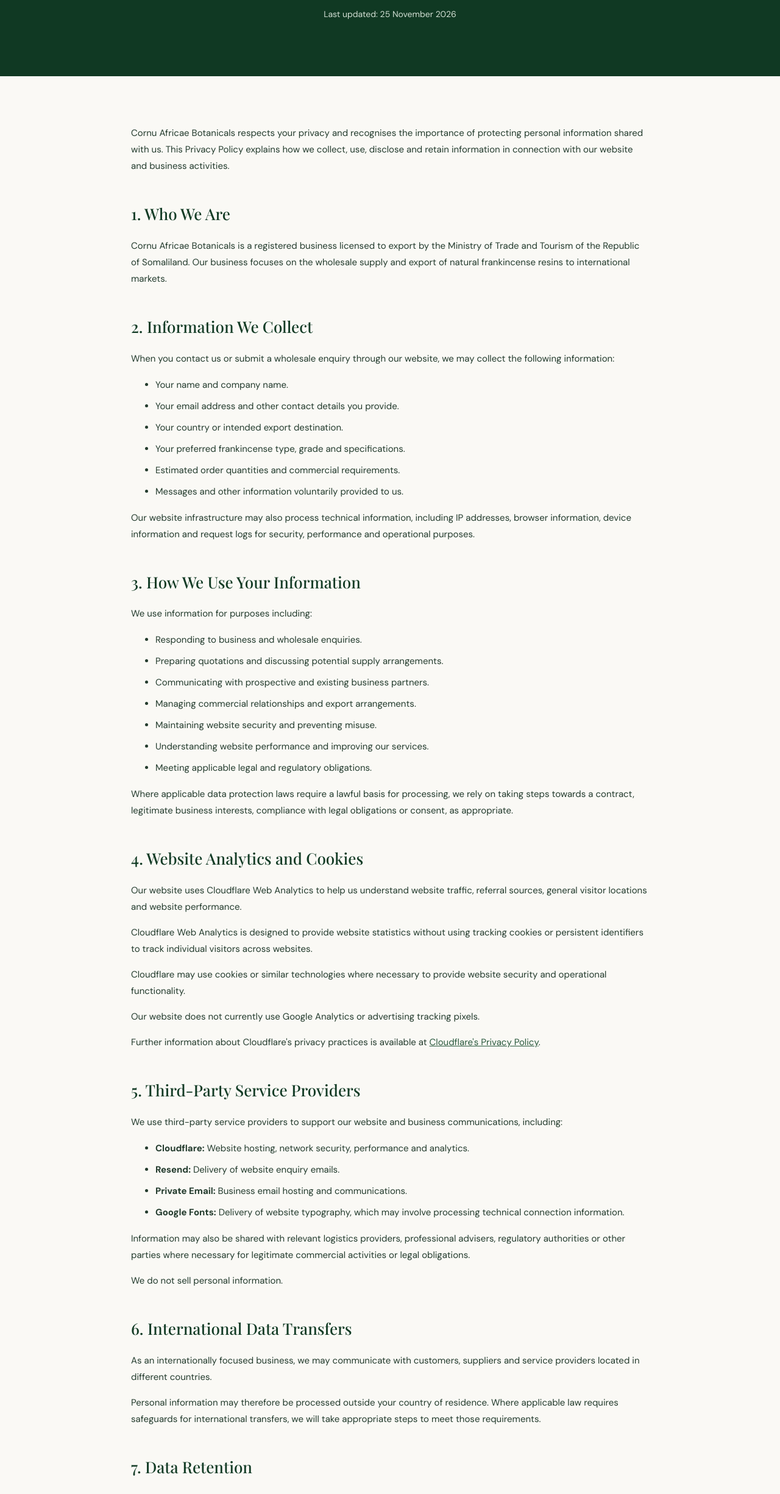
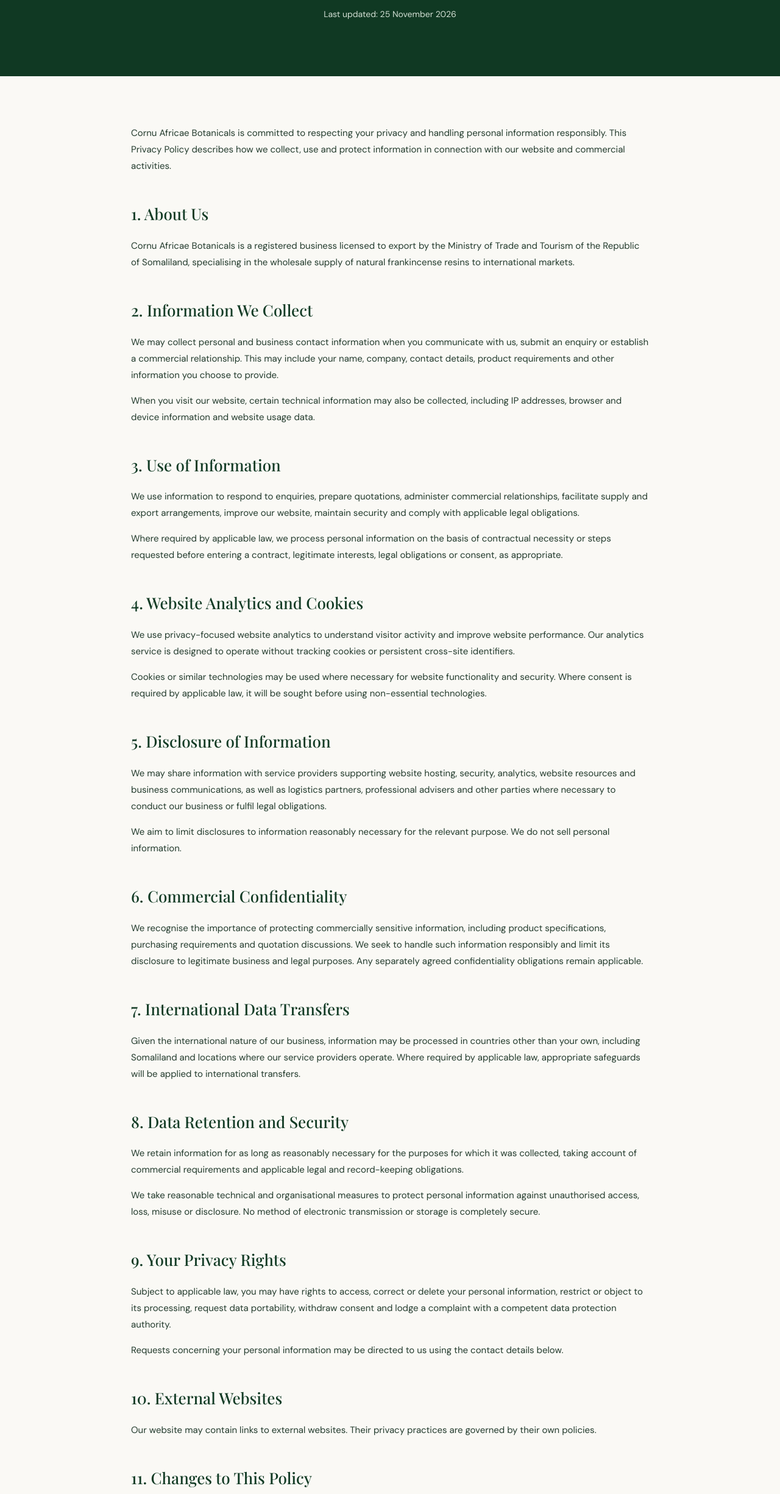
Before and after one commit to Fox120code/horn-of-africa-botanicals, a plain HTML site: page privacy-policy.html in a window 1280 px wide. Shown: the part 337-2787 px from the top of the page at 61% size. Drawn offline with nearby package versions, Linux system fonts and the light colour scheme.

Commit message:
Add files via upload

```diff
--- a/privacy-policy.html
+++ b/privacy-policy.html
@@ -200,115 +200,49 @@ footer p {
 
 <main>
 
-<p>Cornu Africae Botanicals respects your privacy and recognises the importance of protecting personal information shared with us. This Privacy Policy explains how we collect, use, disclose and retain information in connection with our website and business activities.</p>
+<p>Cornu Africae Botanicals is committed to respecting your privacy and handling personal information responsibly. This Privacy Policy describes how we collect, use and protect information in connection with our website and commercial activities.</p>
 
-<h2>1. Who We Are</h2>
-
-<p>Cornu Africae Botanicals is a registered business licensed to export by the Ministry of Trade and Tourism of the Republic of Somaliland. Our business focuses on the wholesale supply and export of natural frankincense resins to international markets.</p>
+<h2>1. About Us</h2>
+<p>Cornu Africae Botanicals is a registered business licensed to export by the Ministry of Trade and Tourism of the Republic of Somaliland, specialising in the wholesale supply of natural frankincense resins to international markets.</p>
 
 <h2>2. Information We Collect</h2>
+<p>We may collect personal and business contact information when you communicate with us, submit an enquiry or establish a commercial relationship. This may include your name, company, contact details, product requirements and other information you choose to provide.</p>
+<p>When you visit our website, certain technical information may also be collected, including IP addresses, browser and device information and website usage data.</p>
 
-<p>When you contact us or submit a wholesale enquiry through our website, we may collect the following information:</p>
-
-<ul>
-    <li>Your name and company name.</li>
-    <li>Your email address and other contact details you provide.</li>
-    <li>Your country or intended export destination.</li>
-    <li>Your preferred frankincense type, grade and specifications.</li>
-    <li>Estimated order quantities and commercial requirements.</li>
-    <li>Messages and other information voluntarily provided to us.</li>
-</ul>
-
-<p>Our website infrastructure may also process technical information, including IP addresses, browser information, device information and request logs for security, performance and operational purposes.</p>
-
-<h2>3. How We Use Your Information</h2>
-
-<p>We use information for purposes including:</p>
-
-<ul>
-    <li>Responding to business and wholesale enquiries.</li>
-    <li>Preparing quotations and discussing potential supply arrangements.</li>
-    <li>Communicating with prospective and existing business partners.</li>
-    <li>Managing commercial relationships and export arrangements.</li>
-    <li>Maintaining website security and preventing misuse.</li>
-    <li>Understanding website performance and improving our services.</li>
-    <li>Meeting applicable legal and regulatory obligations.</li>
-</ul>
-
-<p>Where applicable data protection laws require a lawful basis for processing, we rely on taking steps towards a contract, legitimate business interests, compliance with legal obligations or consent, as appropriate.</p>
+<h2>3. Use of Information</h2>
+<p>We use information to respond to enquiries, prepare quotations, administer commercial relationships, facilitate supply and export arrangements, improve our website, maintain security and comply with applicable legal obligations.</p>
+<p>Where required by applicable law, we process personal information on the basis of contractual necessity or steps requested before entering a contract, legitimate interests, legal obligations or consent, as appropriate.</p>
 
 <h2>4. Website Analytics and Cookies</h2>
+<p>We use privacy-focused website analytics to understand visitor activity and improve website performance. Our analytics service is designed to operate without tracking cookies or persistent cross-site identifiers.</p>
+<p>Cookies or similar technologies may be used where necessary for website functionality and security. Where consent is required by applicable law, it will be sought before using non-essential technologies.</p>
 
-<p>Our website uses Cloudflare Web Analytics to help us understand website traffic, referral sources, general visitor locations and website performance.</p>
+<h2>5. Disclosure of Information</h2>
+<p>We may share information with service providers supporting website hosting, security, analytics, website resources and business communications, as well as logistics partners, professional advisers and other parties where necessary to conduct our business or fulfil legal obligations.</p>
+<p>We aim to limit disclosures to information reasonably necessary for the relevant purpose. We do not sell personal information.</p>
 
-<p>Cloudflare Web Analytics is designed to provide website statistics without using tracking cookies or persistent identifiers to track individual visitors across websites.</p>
+<h2>6. Commercial Confidentiality</h2>
+<p>We recognise the importance of protecting commercially sensitive information, including product specifications, purchasing requirements and quotation discussions. We seek to handle such information responsibly and limit its disclosure to legitimate business and legal purposes. Any separately agreed confidentiality obligations remain applicable.</p>
 
-<p>Cloudflare may use cookies or similar technologies where necessary to provide website security and operational functionality.</p>
+<h2>7. International Data Transfers</h2>
+<p>Given the international nature of our business, information may be processed in countries other than your own, including Somaliland and locations where our service providers operate. Where required by applicable law, appropriate safeguards will be applied to international transfers.</p>
 
-<p>Our website does not currently use Google Analytics or advertising tracking pixels.</p>
-
-<p>Further information about Cloudflare's privacy practices is available at <a href="https://www.cloudflare.com/privacypolicy/" target="_blank" rel="noopener noreferrer">Cloudflare's Privacy Policy</a>.</p>
-
-<h2>5. Third-Party Service Providers</h2>
-
-<p>We use third-party service providers to support our website and business communications, including:</p>
-
-<ul>
-    <li><strong>Cloudflare:</strong> Website hosting, network security, performance and analytics.</li>
-    <li><strong>Resend:</strong> Delivery of website enquiry emails.</li>
-    <li><strong>Private Email:</strong> Business email hosting and communications.</li>
-    <li><strong>Google Fonts:</strong> Delivery of website typography, which may involve processing technical connection information.</li>
-</ul>
-
-<p>Information may also be shared with relevant logistics providers, professional advisers, regulatory authorities or other parties where necessary for legitimate commercial activities or legal obligations.</p>
-
-<p>We do not sell personal information.</p>
-
-<h2>6. International Data Transfers</h2>
-
-<p>As an internationally focused business, we may communicate with customers, suppliers and service providers located in different countries.</p>
-
-<p>Personal information may therefore be processed outside your country of residence. Where applicable law requires safeguards for international transfers, we will take appropriate steps to meet those requirements.</p>
-
-<h2>7. Data Retention</h2>
-
-<p>We retain personal information for as long as reasonably necessary to respond to enquiries, manage business relationships, maintain commercial records and comply with applicable legal obligations.</p>
-
-<p>Retention periods depend on the nature of the information, the purpose for which it was collected and any applicable record-keeping requirements.</p>
-
-<h2>8. Data Security</h2>
-
-<p>We take reasonable technical and organisational measures to protect personal information against unauthorised access, disclosure, alteration or loss.</p>
-
-<p>However, no method of electronic transmission or storage can be guaranteed to be completely secure. Please do not submit passwords, payment card information or other unnecessary sensitive information through our enquiry form.</p>
+<h2>8. Data Retention and Security</h2>
+<p>We retain information for as long as reasonably necessary for the purposes for which it was collected, taking account of commercial requirements and applicable legal and record-keeping obligations.</p>
+<p>We take reasonable technical and organisational measures to protect personal information against unauthorised access, loss, misuse or disclosure. No method of electronic transmission or storage is completely secure.</p>
 
 <h2>9. Your Privacy Rights</h2>
-
-<p>Depending on the data protection laws applicable to your circumstances, you may have the right to:</p>
-
-<ul>
-    <li>Request access to your personal information.</li>
-    <li>Request correction of inaccurate information.</li>
-    <li>Request deletion of personal information.</li>
-    <li>Object to or request restriction of certain processing activities.</li>
-    <li>Request portability of eligible personal information.</li>
-    <li>Withdraw consent where processing is based on consent.</li>
-    <li>Submit a complaint to a competent data protection authority.</li>
-</ul>
-
-<p>To exercise any applicable privacy rights, please contact us using the details below.</p>
+<p>Subject to applicable law, you may have rights to access, correct or delete your personal information, restrict or object to its processing, request data portability, withdraw consent and lodge a complaint with a competent data protection authority.</p>
+<p>Requests concerning your personal information may be directed to us using the contact details below.</p>
 
 <h2>10. External Websites</h2>
+<p>Our website may contain links to external websites. Their privacy practices are governed by their own policies.</p>
 
-<p>Our website may contain links to external websites or services. We are not responsible for the privacy practices or content of those external websites.</p>
-
-<h2>11. Changes to This Privacy Policy</h2>
-
-<p>We may update this Privacy Policy from time to time to reflect changes in our business operations, website functionality or applicable legal requirements. The latest version will be published on this page with an updated revision date.</p>
+<h2>11. Changes to This Policy</h2>
+<p>We may update this Privacy Policy to reflect changes in our business, website or applicable legal requirements. The latest version will be published on this page.</p>
 
 <h2>12. Contact Us</h2>
-
-<p>If you have questions about this Privacy Policy or the handling of your personal information, please contact:</p>
+<p>For questions regarding this Privacy Policy or the handling of personal information, please contact:</p>
 
 <div class="contact-box">
     <strong>Cornu Africae Botanicals</strong><br>
```
